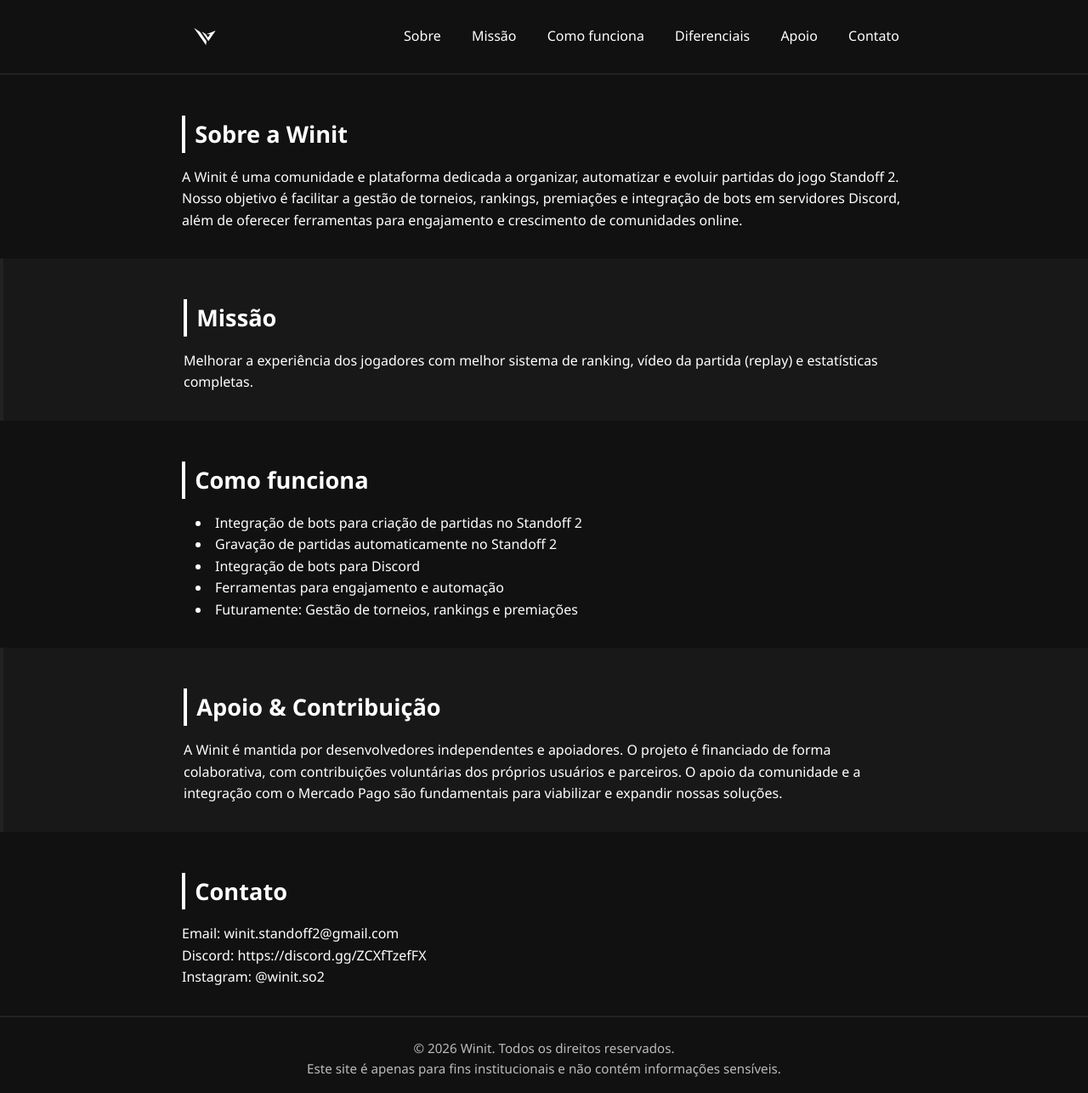
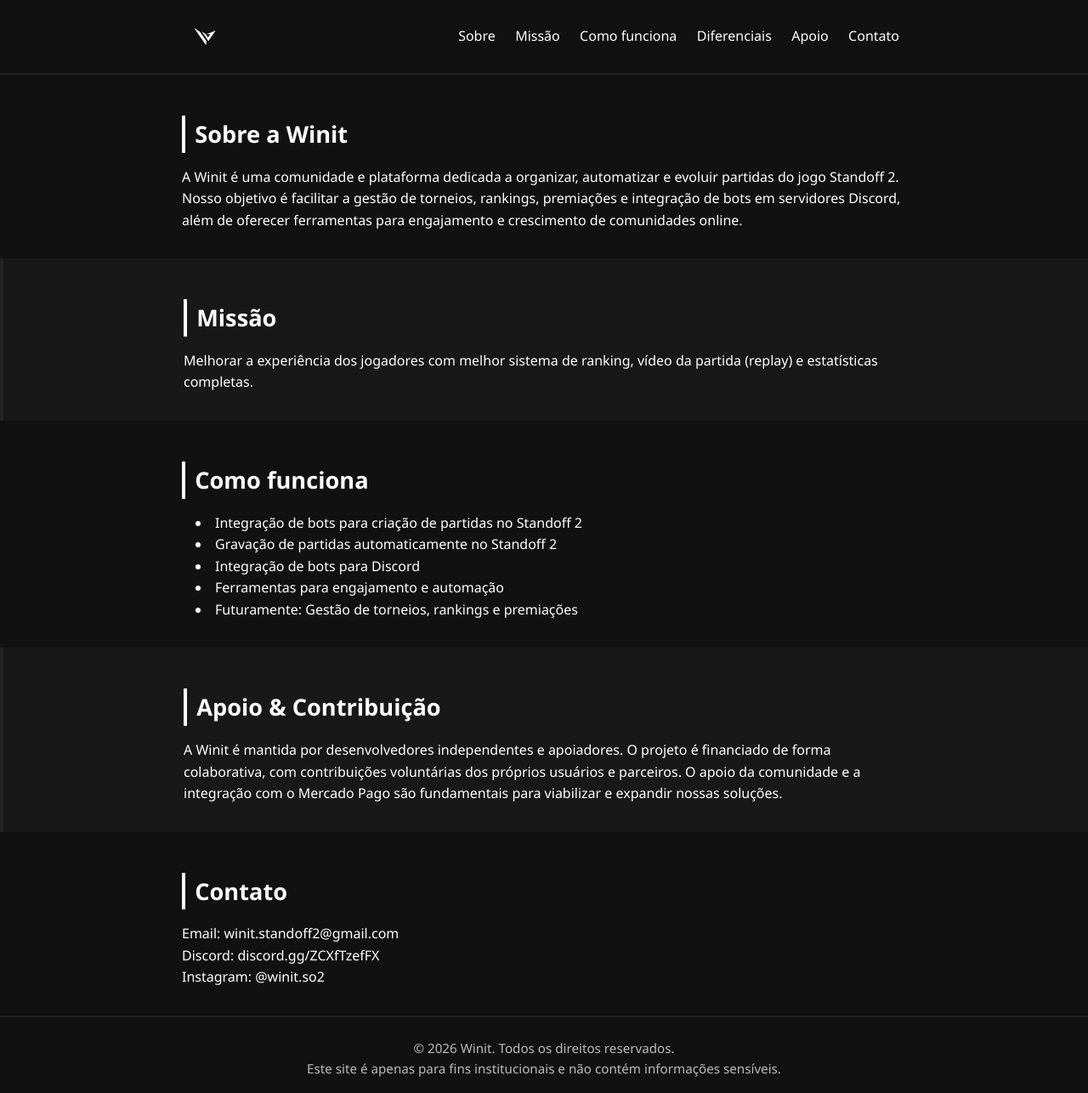
Before and after one commit to Trthomaz/site-winit, a plain HTML site: page index.html in a window 1280 px wide. Shown: the whole page at 85% size. Drawn offline with Linux system fonts and the light colour scheme.

Commit message:
Aproxima ainda mais o menu da logo

```diff
--- a/index.html
+++ b/index.html
@@ -56,7 +56,7 @@
       <div class="container">
         <h2>Contato</h2>
         <p>Email: winit.standoff2@gmail.com</p>
-        <p>Discord: https://discord.gg/ZCXfTzefFX</p>
+        <p>Discord: discord.gg/ZCXfTzefFX</p>
         <p>Instagram: @winit.so2</p>
       </div>
     </section>
--- a/style.css
+++ b/style.css
@@ -40,13 +40,13 @@
 .logo {
   height: 38px;
   width: auto;
-  margin-right: 0.5rem;
+  margin-right: 0.1rem;
   max-width: 140px;
 }
 nav a {
   color: var(--cor-texto);
   text-decoration: none;
-  margin-left: 2rem;
+  margin-left: 1.2rem;
   font-weight: 500;
   transition: color 0.2s;
 }
```
